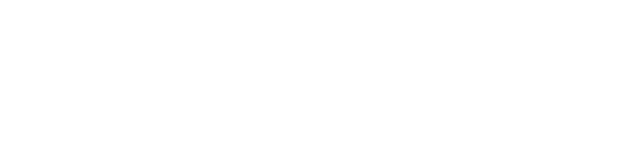
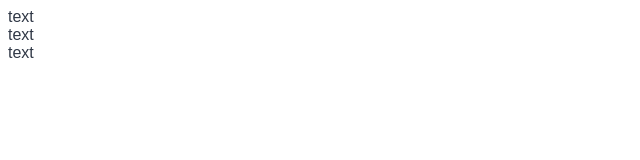
Before and after one commit to NikitaNaumenko/layout-designer-project-lvl1, a website: page src/index.html in a window 1280 px wide. Shown: the full height of the page, 0-640 px from the left. Drawn offline with Linux system fonts and the light colour scheme.

Commit message:
second step

```diff
--- a/src/index.html
+++ b/src/index.html
@@ -9,6 +9,12 @@
     <link rel="stylesheet" href="styles/style.css">
 </head>
 <body>
-
+  <header>
+    text
+  </header>
+  <main>text</main>
+  <footer>
+    text
+  </footer>
 </body>
 </html>
--- a/src/styles/style.css
+++ b/src/styles/style.css
@@ -1 +1,6 @@
 /** CSS STYLE **/
+body {
+  font-family: Arial, Helvetica, sans-serif;
+  font-size: 16px;
+  color: #303846;
+}
```
Also changed, not shown: 1 other file.
